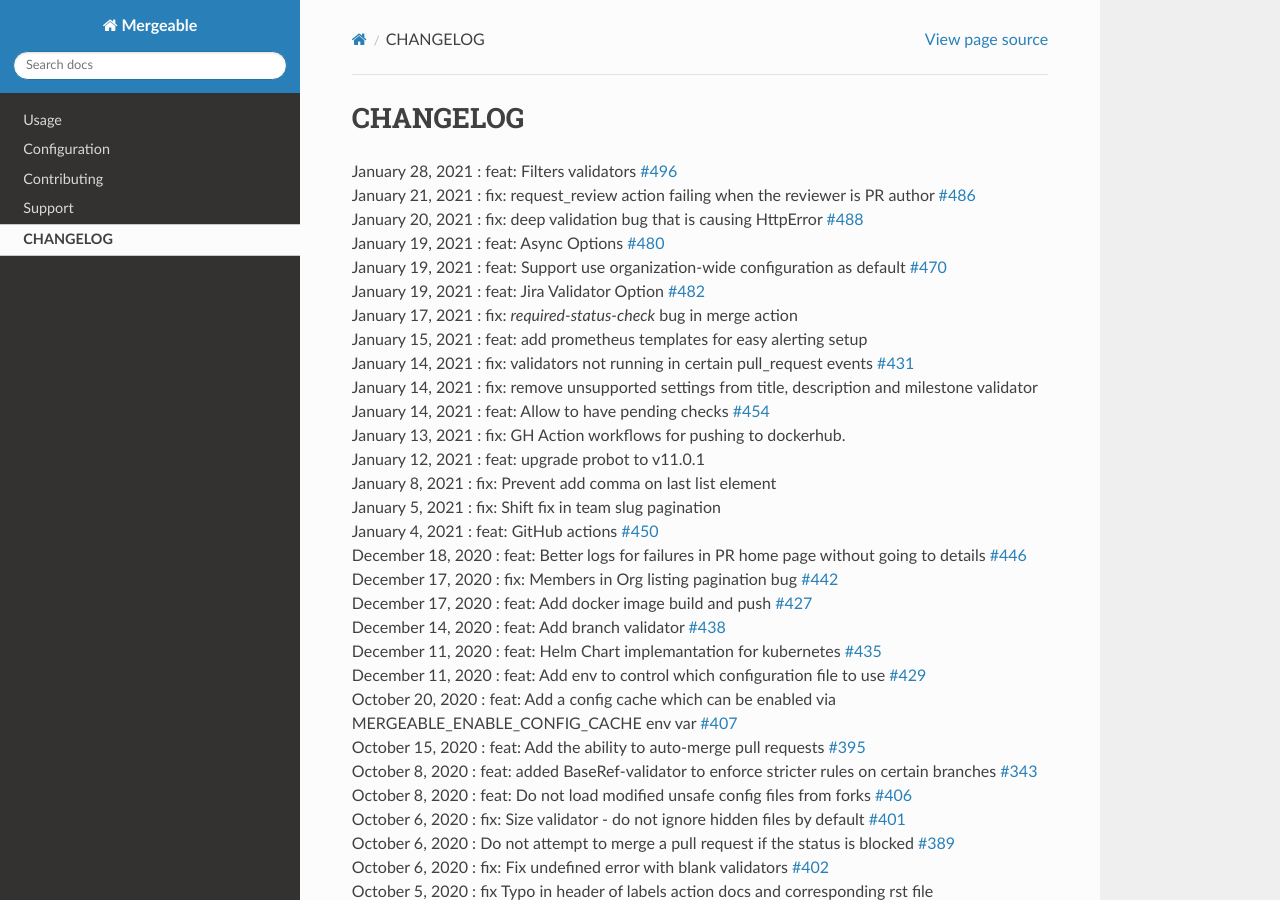
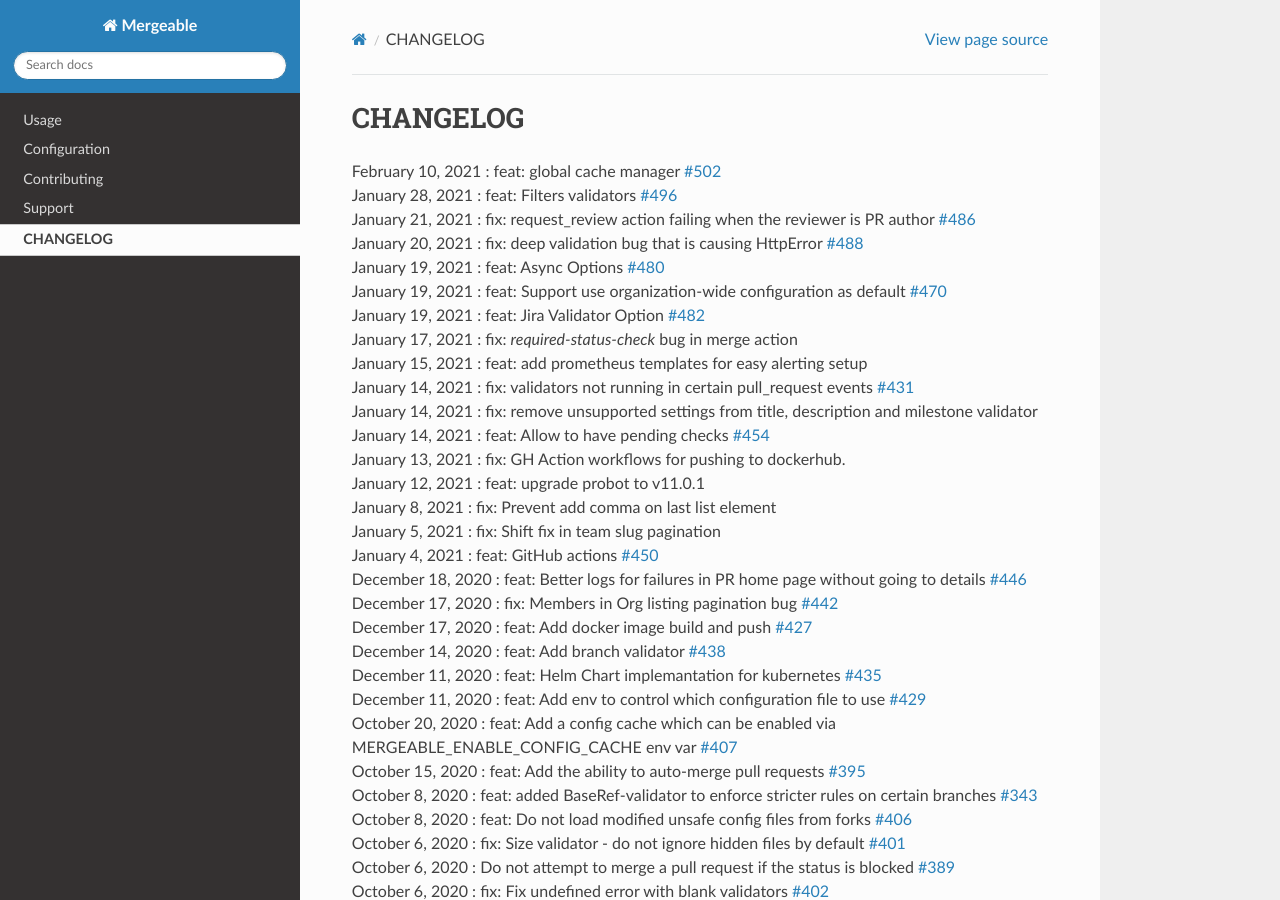
Before and after one commit to mergeability/mergeable, a Sphinx documentation site: the page built from docs/changelog.rst, in a window 1280 px wide and 900 px high. Built offline with Sphinx 7.4.7 and the Read the Docs theme 2.0.0, drawn with Linux system fonts in a browser that asks for light colours; pages that are not in the unit, such as notebooks, are missing from menus.

Commit message:
changelog

```diff
--- a/docs/changelog.rst
+++ b/docs/changelog.rst
@@ -1,6 +1,7 @@
 CHANGELOG
 =====================================
 
+| February 10, 2021 : feat: global cache manager `#502 <https://github.com/mergeability/mergeable/pull/502>`_
 | January 28, 2021 : feat: Filters validators `#496 <https://github.com/mergeability/mergeable/pull/496>`_
 | January 21, 2021 : fix: request_review action failing when the reviewer is PR author `#486 <https://github.com/mergeability/mergeable/issues/486>`_
 | January 20, 2021 : fix: deep validation bug that is causing HttpError `#488 <https://github.com/mergeability/mergeable/issues/488>`_
```
